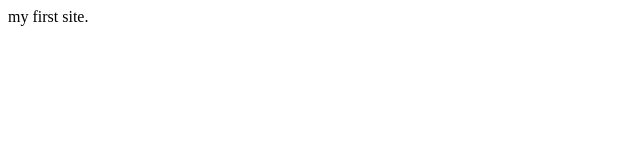
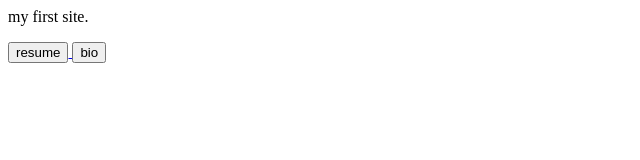
Before and after one commit to Yi0416/Yi0416.github.io, a plain HTML site: page index.html in a window 1280 px wide. Shown: the whole page, without its empty margins (0-640 px from the left). Drawn offline with Linux system fonts and the light colour scheme.

Commit message:
add link

```diff
--- a/index.html
+++ b/index.html
@@ -14,6 +14,17 @@
 <body>
 <!-- Content of the page goes here.  So many ways to create content. -->
   <p>my first site.</p>
+<a href="resume.html">
+
+<input type=button value="resume" >
+
+</a>
+
+<a href="bio.html">
+
+<input type=button value="bio" >
+
+</a>
 </body>
 
 </html>
```
